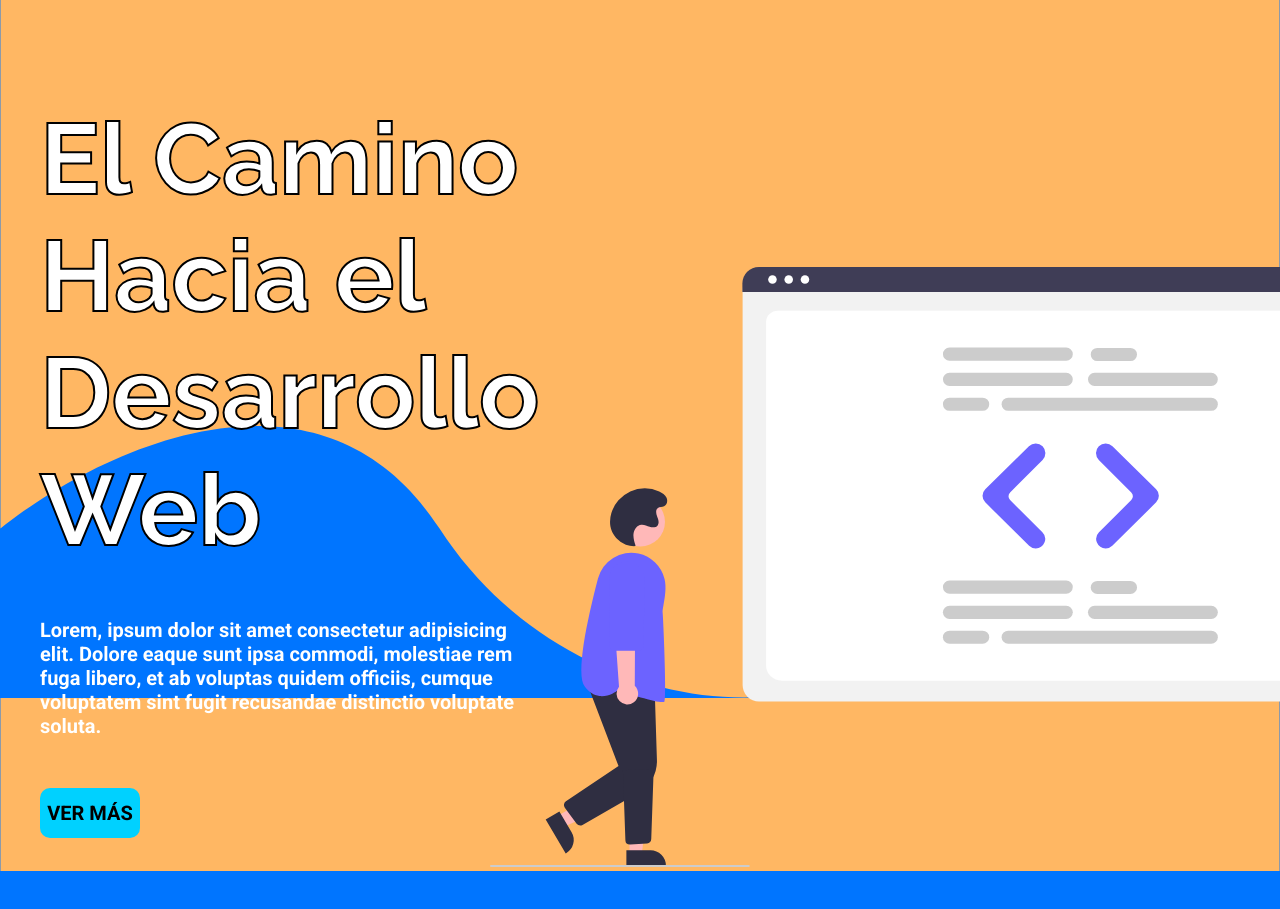
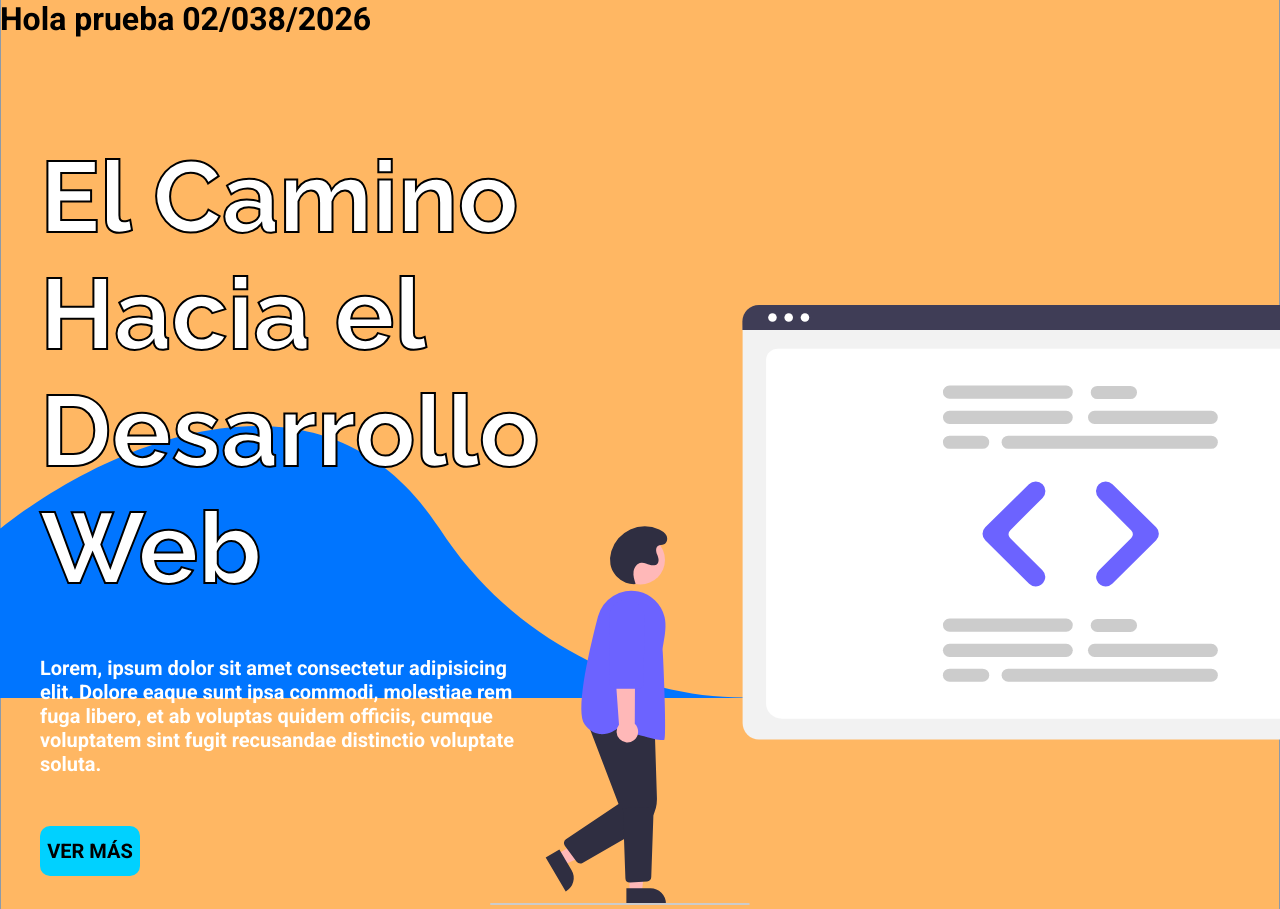
Before and after one commit to chcamp/GH-900_proy, a plain HTML site: page index.html in a window 1280 px wide. Shown: the top 909 px of the page. Before the commit the page ends 871 px from the top, so only its background shows below. Drawn offline with Linux system fonts and the light colour scheme.

Commit message:
Añadiendo codigo en index.html

```diff
--- a/index.html
+++ b/index.html
@@ -16,6 +16,7 @@
 </head>
 
 <body>
+    <h1>Hola prueba 02/038/2026</h1>
     <main>
         <div class="contenedor">
             <div class="textos">
```
Also changed, not shown: index.js (added), 1 other file.
